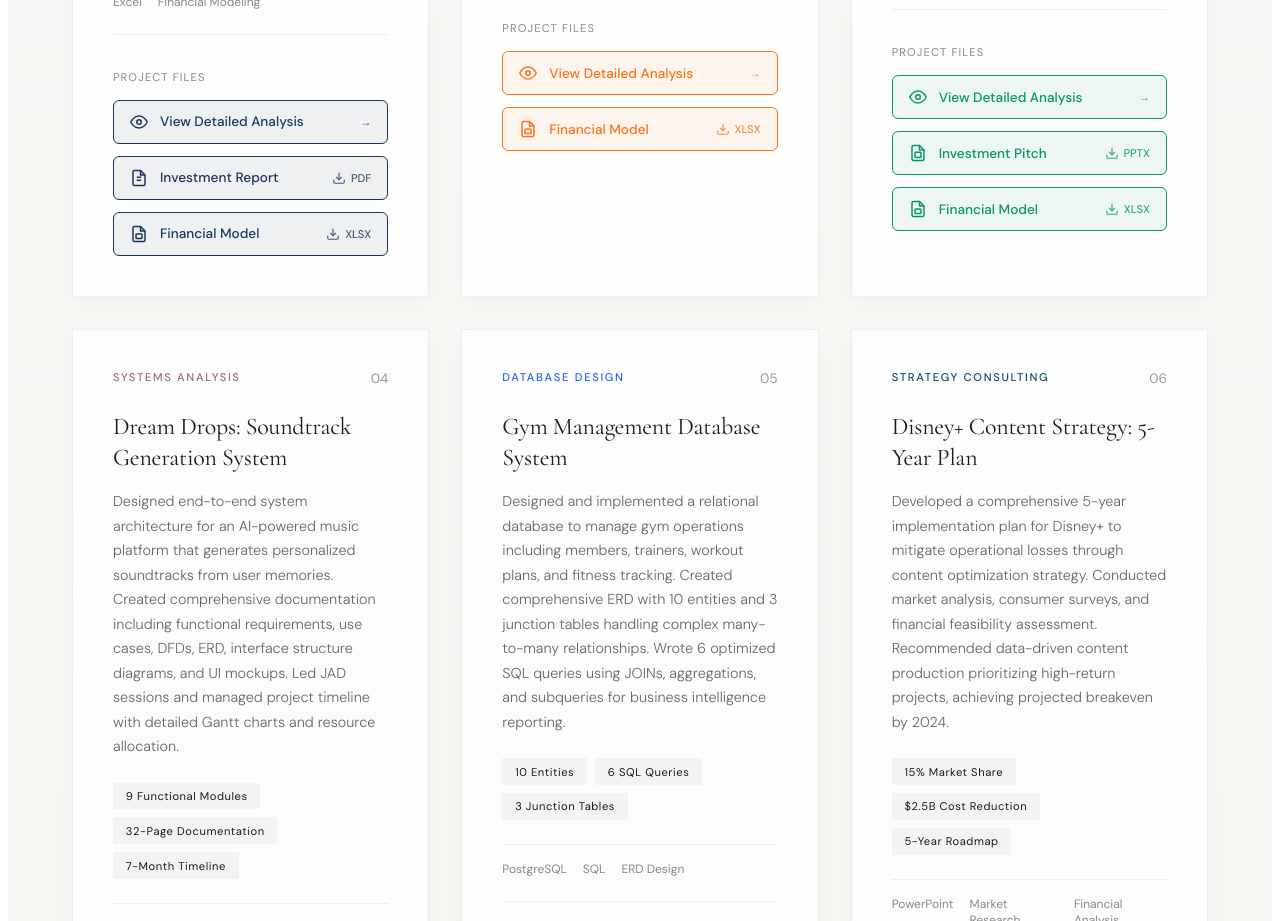
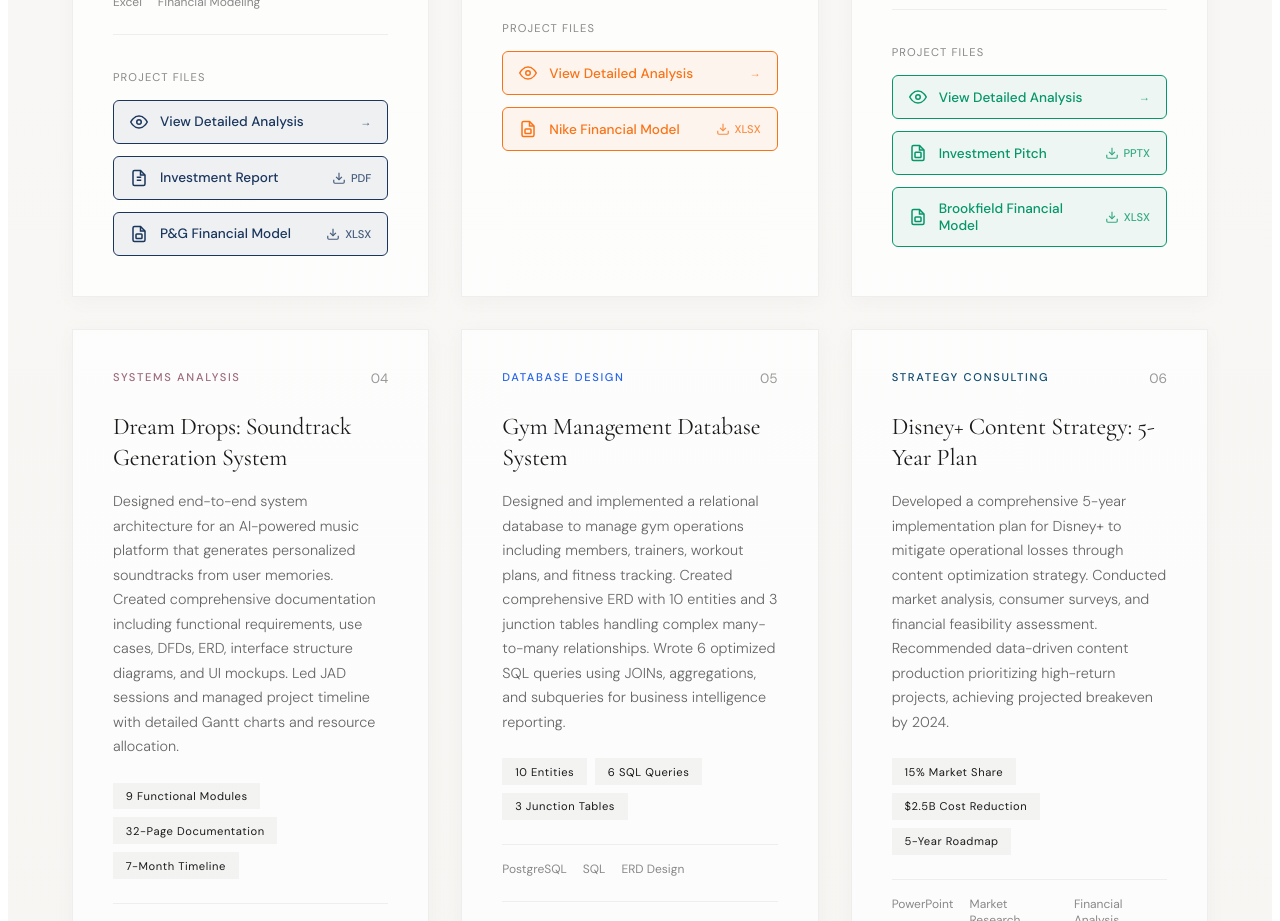
Before and after one commit to maddietheingi-svg/my-portfolio, a React (Vite) app: page / in a window 1280 px wide. Shown: the part 1400-2321 px from the top of the page. Built offline with nearby package versions, Linux system fonts and the light colour scheme.

Commit message:
Update App.jsx

```diff
--- a/src/App.jsx
+++ b/src/App.jsx
@@ -11,7 +11,7 @@
     color: "#1a365d",
     files: [
       { name: "Investment Report", type: "pdf" },
-      { name: "Financial Model", type: "xlsx" }
+      { name: "P&G Financial Model", type: "xlsx" }
     ],
     detailedView: "pg"
   },
@@ -24,7 +24,7 @@
     tools: ["Excel", "Financial Modeling"],
     color: "#f97316",
     files: [
-      { name: "Financial Model", type: "xlsx" }
+      { name: "Nike Financial Model", type: "xlsx" }
     ],
     detailedView: "nike"
   },
@@ -38,7 +38,7 @@
     color: "#059669",
     files: [
       { name: "Investment Pitch", type: "pptx" },
-      { name: "Financial Model", type: "xlsx" }
+      { name: "Brookfield Financial Model", type: "xlsx" }
     ],
     detailedView: "brookfield"
   },
@@ -632,11 +632,13 @@
 
 // File URLs - Replace with actual URLs when deploying
 const fileUrls = {
-  "Investment Report": "https://drive.google.com/file/d/YOUR_PDF_FILE_ID/view",
-  "Financial Model": "https://drive.google.com/file/d/YOUR_EXCEL_FILE_ID/view",
-  "Investment Pitch": "https://drive.google.com/file/d/YOUR_PPTX_FILE_ID/view",
-  "System Documentation": "https://drive.google.com/file/d/YOUR_DREAMDROPS_PDF_ID/view",
-  "Strategy Presentation": "https://drive.google.com/file/d/YOUR_DISNEY_PPTX_ID/view"
+  "Investment Report": "https://drive.google.com/file/d/1pZvsbMu9phaOqst1wPWA0XhnDXTtxxOH/view?usp=drive_link",
+  "P&G Financial Model": "https://docs.google.com/spreadsheets/d/1lPjLkav9gMXBRqrL6wdlkeIqvK4EIfLM/edit?usp=drive_link&ouid=102480317172317890121&rtpof=true&sd=true",
+  "Nike Financial Model": "https://docs.google.com/spreadsheets/d/1IaooIZX6LgxC8-4DoMWQoHWPhD9i9H_S/edit?usp=drive_link&ouid=102480317172317890121&rtpof=true&sd=true",
+  "Investment Pitch": "https://docs.google.com/presentation/d/1xGYbFOts1zMvHF-5WTRh3bOOojE5y5ps/edit?usp=drive_link&ouid=102480317172317890121&rtpof=true&sd=true",
+  "Brookfield Financial Model": "https://docs.google.com/spreadsheets/d/18MqXUrVuEH29TS1TTy-SIlOWaHICSIcw/edit?usp=drive_link&ouid=102480317172317890121&rtpof=true&sd=true",
+  "System Documentation": "https://drive.google.com/file/d/1vlZ79WfsyCf8ITibZv9VpydRqsdikn-3/view?usp=drive_link",
+  "Strategy Presentation": "https://drive.google.com/file/d/1_btXI81QnRIYMds6hozvQDFKXRnjR8wC/view?usp=drive_link"
 };
 
 export default function FinancePortfolio() {
```
